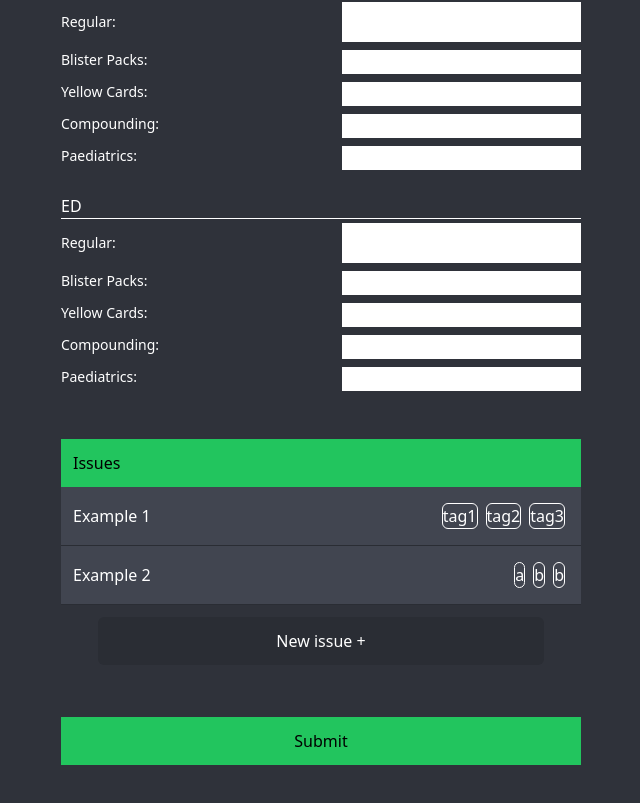
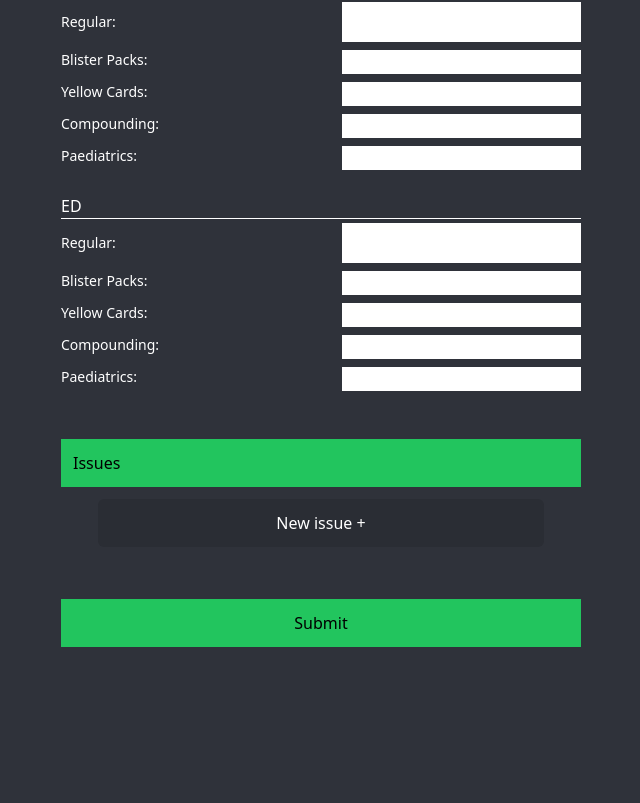
Before and after one commit to KarlGilden/apoteo, a Next.js app: page /new-log in a window 1280 px wide. Shown: the part 795-1598 px from the top of the page, without its empty margins (319-959 px from the left). After the commit the page ends 1482 px from the top, so only its background shows below. Built offline with nearby package versions, Linux system fonts and the light colour scheme.

Commit message:
add proper tags on add log page

```diff
--- a/components/IssueModal.tsx
+++ b/components/IssueModal.tsx
@@ -42,6 +42,7 @@ const IssueModal = ({show, handleClose, issues, setIssues}:IProps) => {
         tags: issueTags.join()
       }
 
+      setIssueTags([""])
       setIssues([...issues, newIssue])
       handleClose()
     }
@@ -71,10 +72,13 @@ const IssueModal = ({show, handleClose, issues, setIssues}:IProps) => {
         <FormInput setFormState={setIssueTitle} type={'text'} label={'Title'} />
         <FormInput setFormState={setIssueDesc} type={'text'} label={'Description'} />
 
-        <div className='flex m-5'>
-          <p className={`${issueTags.includes('Tag1') ? 'text-secondary' : 'text-white'}`} onClick={()=>toggleTags('Tag1')}>Tag1</p>
-          <p className={`${issueTags.includes('Tag2') ? 'text-secondary' : 'text-white'}`} onClick={()=>toggleTags('Tag2')}>Tag2</p>
-          <p className={`${issueTags.includes('Tag3') ? 'text-secondary' : 'text-white'}`} onClick={()=>toggleTags('Tag3')}>Tag3</p>
+        <div className='flex flex-wrap m-5'>
+          <p className={`p-1 cursor-pointer ${issueTags.includes('Improved serious harm') ? 'text-secondary' : 'text-white'}`} onClick={()=>toggleTags('Improved serious harm')}>Improved serious harm</p>
+          <p className={`p-1 cursor-pointer ${issueTags.includes('Improved harm') ? 'text-secondary' : 'text-white'}`} onClick={()=>toggleTags('Improved harm')}>Improved harm</p>
+          <p className={`p-1 cursor-pointer ${issueTags.includes('Improved efficacy') ? 'text-secondary' : 'text-white'}`} onClick={()=>toggleTags('Improved efficacy')}>Improved efficacy</p>
+          <p className={`p-1 cursor-pointer ${issueTags.includes('Improved compliance') ? 'text-secondary' : 'text-white'}`} onClick={()=>toggleTags('Improved compliance')}>Improved compliance</p>
+          <p className={`p-1 cursor-pointer ${issueTags.includes('Incomplete / illegible') ? 'text-secondary' : 'text-white'}`} onClick={()=>toggleTags('Incomplete / illegible')}>Incomplete / illegible</p>
+          <p className={`p-1 cursor-pointer ${issueTags.includes('Error') ? 'text-secondary' : 'text-white'}`} onClick={()=>toggleTags('Error')}>Error</p>
         </div>
 
         <button onClick={()=>{handleSubmit(); }} className='p-3 bg-secondary w-full'>Submit</button>
--- a/pages/new-log.tsx
+++ b/pages/new-log.tsx
@@ -3,6 +3,7 @@ import IssueItem from '../components/IssueItem';
 import IssueModal from '../components/IssueModal'
 import LogNumInput from '../components/LogNumInput'
 import Router from "next/router";
+import { Issue } from '../types/Log';
 
 const NewLog = () => {
 
@@ -16,19 +17,8 @@ const NewLog = () => {
         sum:0
     })
 
-    const [issues, setIssues] = useState([
-        {
-            id:1,
-            title: "Example 1",
-            description: "blah blah blah",
-            tags: "tag1,tag2,tag3"
-        },
-        {
-            id:2,
-            title: "Example 2",
-            description: "blah blha blah",
-            tags: "a,b,b"
-        }
+    const [issues, setIssues] = useState<Issue[]>([
+
     ])
 
     const [data, setData] = useState({
@@ -303,9 +293,9 @@ const NewLog = () => {
                             <h2 className=''>Issues</h2>
                         </div>
 
-                        {issues.map(value=>{
+                        {issues.length > 0 && issues.map((value, index)=>{
                             return(
-                                <IssueItem key={value.id} value={value}/>
+                                <IssueItem key={index} value={value}/>
                             )
                         })}
 
```
